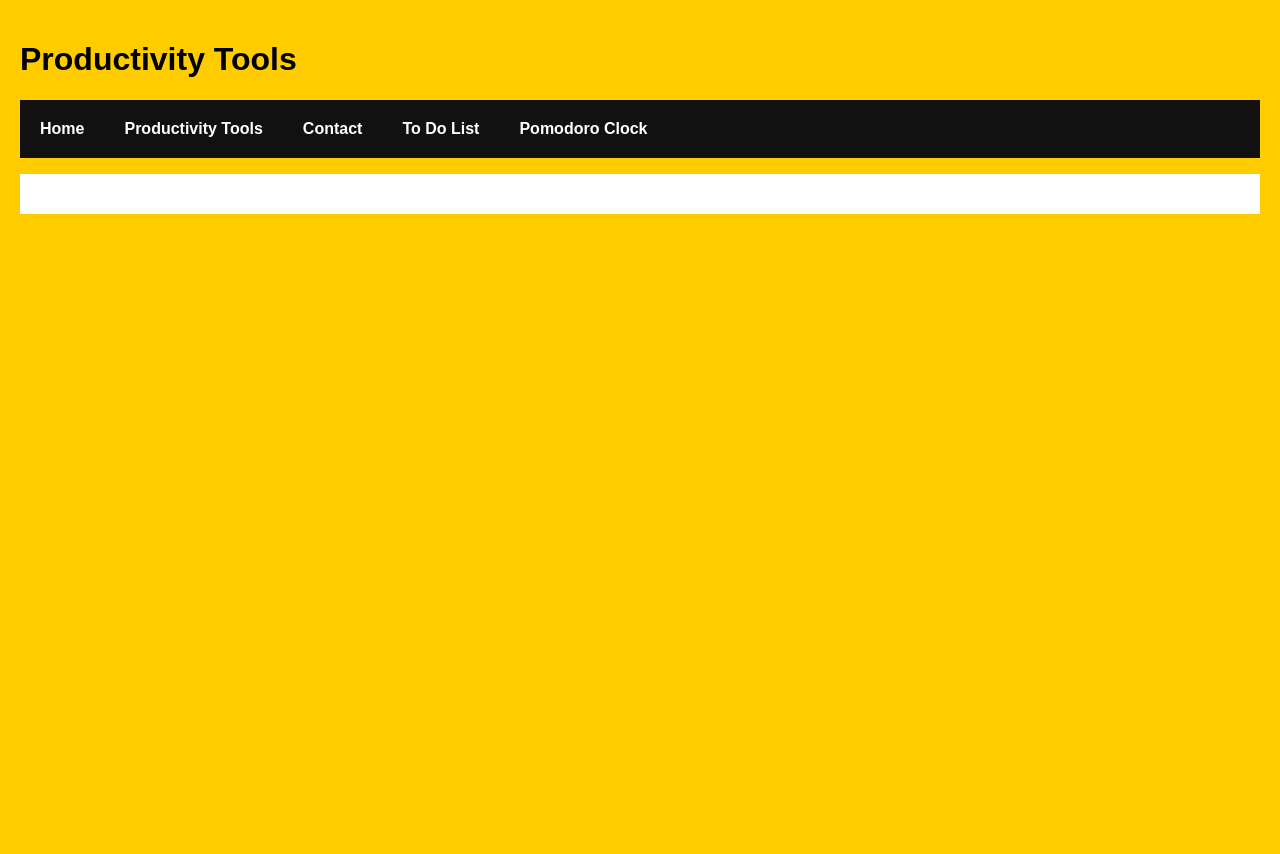
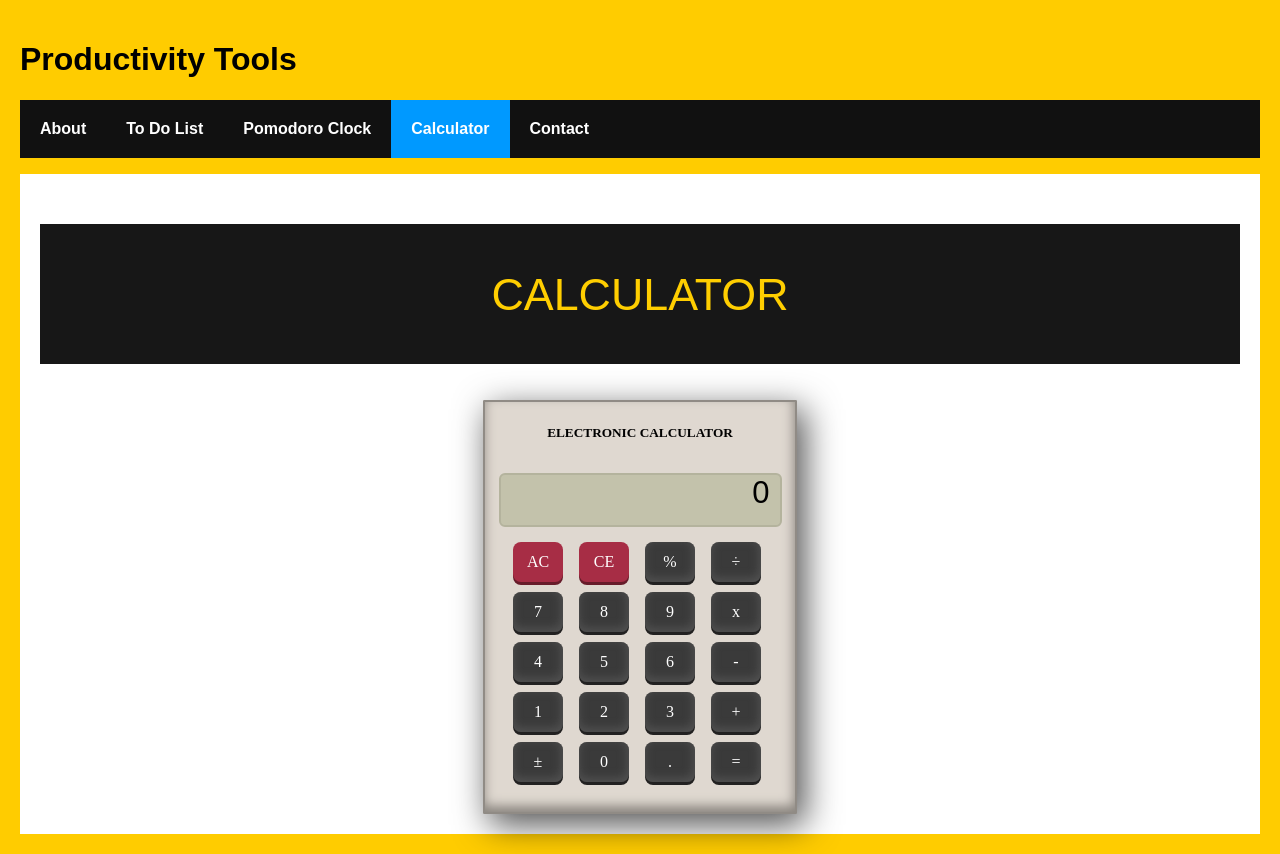
Before and after one commit to chingu-voyages/v8-geckos-team-01, a React app: page /#/Calculator in a window 1280 px wide. Before the commit the page ends 800 px from the top, so only its background shows below. Built offline with nearby package versions, Linux system fonts and the light colour scheme.

Commit message:
Created a calculator, deleted tools description page, and edited descriptions

```diff
--- /dev/null
+++ b/src/About.js
@@ -0,0 +1,22 @@
+import React, { Component } from "react";
+
+class Home extends Component {
+    render() {
+        return (
+            <div>
+                <h2>So why did we make all of these productivity tools?</h2>
+                <p>We did it on our quest to learn more, code more, and build for our <a href="https://chingu.io">
+                    Chingu</a> voyage. Voyages are free to join and put a team of developers together so they can learn and grow together as developers.  </p>
+
+                <p>We decided to create a few tools that will help you be more productive. On our site you will find: </p>
+                <ul type="square">
+                    <li><b>To Do List</b>: Add some tasks you'd like to get done today so you don't forget them.</li>
+                    <li><b>Pomodoro Clock</b>: This is essentially a task timer. You should commit to a task for at least an hour and work on it in 25 minute increments. Set yourself a break after each 25 minutes. If you break your atttention during any of these 25 minute spans, you must start it over.</li>
+                    <li><b>Calculator</b>: Not the best at math? We also created a calculator for you.</li>
+                </ul>
+            </div>
+        );
+    }
+}
+
+export default Home;
--- /dev/null
+++ b/src/Calculator.js
@@ -0,0 +1,306 @@
+import React, { Component } from 'react';
+
+const Header = () => <h1 style={css.header}>Calculator</h1>
+
+class Calculator extends Component {
+    state = {
+        buttons: [
+            { label: "AC", value: "ac", id: "acBtn", type: "reset" },
+            { label: "CE", value: "ce", id: "ceBtn", type: "cancel" },
+            { label: "%", value: "%", id: "percentageBtn", type: "percent" },
+            { label: "÷", value: "/", id: "divideBtn", type: "action" },
+            { label: "7", value: "7", id: "sevenBtn", type: "number" },
+            { label: "8", value: "8", id: "eightBtn", type: "number" },
+            { label: "9", value: "9", id: "nineBtn", type: "number" },
+            { label: "x", value: "*", id: "productBtn", type: "action" },
+            { label: "4", value: "4", id: "fourBtn", type: "number" },
+            { label: "5", value: "5", id: "fiveBtn", type: "number" },
+            { label: "6", value: "6", id: "sixBtn", type: "number" },
+            { label: "-", value: "-", id: "substractBtn", type: "action" },
+            { label: "1", value: "1", id: "oneBtn", type: "number" },
+            { label: "2", value: "2", id: "twoBtn", type: "number" },
+            { label: "3", value: "3", id: "threeBtn", type: "number" },
+            { label: "+", value: "+", id: "addBtn", type: "action" },
+            // { label: "N", value: "undefined", id: "undefinedBtn", type: "undefined" },
+            { label: "±", value: "±", id: "plusMinusBtn", type: "toggleNegative" },
+            { label: "0", value: "0", id: "zeroBtn", type: "number" },
+            { label: ".", value: ".", id: "decimalBtn", type: "number" },
+            { label: "=", value: "=", id: "equalBtn", type: "display" }
+        ],
+        entry: {
+            total: undefined,
+            action: undefined,
+            currentValue: undefined,
+            error: ""
+        }
+    };
+
+    filterFloat = value => {
+        if (/^(-|\+)?([0-9]+(\.[0-9]+)?|Infinity)$/.test(value))
+            return Number(value);
+        return NaN;
+    };
+
+    updateEntry = entry => {
+        if (typeof entry.total !== "undefined") {
+            entry.total = this.filterFloat(parseFloat(entry.total).toFixed(8));
+        }
+
+        if (entry.total === "Infinity") {
+            entry.total = undefined;
+            entry.currentValue = undefined;
+            entry.action = undefined;
+            entry.error = "Cannot divide by zero";
+        } else if (entry.total > 9999999999 || entry.total < -9999999999) {
+            entry.total = undefined;
+            entry.currentValue = undefined;
+            entry.action = undefined;
+            entry.error = "Maximum Limit Reached";
+        } else {
+            entry.error = "";
+        }
+
+        this.setState({ entry });
+    };
+
+    render() {
+        return (
+            <div>
+                <Header />
+            <div id="calculator">
+                <div id="title">
+                    <h5>
+                        <b>Electronic Calculator</b>
+                    </h5>
+                </div>
+                <EntryBox entry={this.state.entry} />
+                <div id="buttons">
+                    {this.state.buttons.map((btn, i) => (
+                        <Button
+                            key={i}
+                            label={btn.label}
+                            value={btn.value}
+                            id={btn.id}
+                            type={btn.type}
+                            entry={this.state.entry}
+                            updateEntry={this.updateEntry}
+                        />
+                    ))}
+                </div>
+            </div>
+            </div>
+        );
+    }
+}
+
+class Button extends Component {
+    handleBtn = e => {
+        let { total, action, currentValue } = { ...this.props.entry };
+        const eventType = this.props.type,
+            eventValue = e.currentTarget.value;
+
+        if (
+            typeof total !== "undefined" &&
+            typeof action === "undefined" &&
+            typeof currentValue === "undefined" &&
+            eventType === "number"
+        ) {
+            total = undefined;
+            currentValue = undefined;
+            if (eventValue === ".") {
+                currentValue = "0.";
+            } else {
+                currentValue = eventValue;
+            }
+        } else if (
+            total &&
+            action &&
+            (typeof currentValue === "undefined" ||
+                typeof currentValue !== "undefined") &&
+            eventType === "number"
+        ) {
+            if (typeof currentValue !== "undefined") {
+                let tmpNumber = currentValue.toString();
+                if (tmpNumber.length >= 10) {
+                    return;
+                }
+                if (tmpNumber.includes(".") && eventValue === ".") {
+                    return;
+                } else {
+                    tmpNumber = tmpNumber + eventValue;
+                }
+                currentValue = tmpNumber;
+            } else if (typeof currentValue === "undefined") {
+                if (eventValue === ".") {
+                    currentValue = "0.";
+                } else {
+                    currentValue = eventValue;
+                }
+            }
+        } else if (
+            total &&
+            action &&
+            (typeof currentValue === "undefined" ||
+                typeof currentValue !== "undefined") &&
+            eventType === "action"
+        ) {
+            if (typeof currentValue !== "undefined") {
+                total =
+                    action === "+"
+                        ? parseFloat(total) + parseFloat(currentValue)
+                        : action === "-"
+                            ? parseFloat(total) - parseFloat(currentValue)
+                            : action === "*"
+                                ? parseFloat(total) * parseFloat(currentValue)
+                                : parseFloat(total) / parseFloat(currentValue);
+                currentValue = undefined;
+            } else {
+                action = eventValue;
+            }
+        } else if (
+            total &&
+            action &&
+            (typeof currentValue === "undefined" ||
+                typeof currentValue !== "undefined") &&
+            eventType === "display"
+        ) {
+            total = parseFloat(total);
+            currentValue =
+                typeof currentValue === "undefined" ? total : parseFloat(currentValue);
+
+            total =
+                action === "+"
+                    ? total + parseFloat(currentValue)
+                    : action === "-"
+                        ? total - parseFloat(currentValue)
+                        : action === "*"
+                            ? total * parseFloat(currentValue)
+                            : total / parseFloat(currentValue);
+            //   currentValue = total;
+            action = undefined;
+            currentValue = undefined;
+        } else if (
+            total &&
+            typeof currentValue === "undefined" &&
+            eventType === "action"
+        ) {
+            action = eventValue;
+            currentValue = undefined;
+        } else if (!total && !action && !currentValue && eventType === "number") {
+            if (eventValue === ".") {
+                currentValue = "0.";
+            } else {
+                currentValue = parseFloat(eventValue);
+            }
+        } else if (!total && !action && currentValue && eventType === "number") {
+            let tmpNumber = currentValue.toString();
+            if (tmpNumber.length >= 10) {
+                return;
+            }
+            if (tmpNumber.includes(".") && eventValue === ".") {
+                return;
+            } else {
+                tmpNumber = tmpNumber + eventValue.toString();
+            }
+            currentValue = tmpNumber;
+        } else if (!total && !currentValue && eventType === "action") {
+            total = 0;
+            action = eventValue;
+        } else if (!total && currentValue && eventType === "action") {
+            total = currentValue;
+            action = eventValue;
+            currentValue = undefined;
+        }
+
+        if (eventType === "reset") {
+            total = undefined;
+            action = undefined;
+            currentValue = undefined;
+        }
+        if (eventType === "cancel") {
+            currentValue = undefined;
+        }
+
+        if (eventType === "toggleNegative") {
+            if (
+                typeof total !== "undefined" &&
+                typeof currentValue === "undefined" &&
+                typeof action === "undefined"
+            ) {
+                total = total * -1;
+            } else if (
+                typeof total !== "undefined" &&
+                typeof currentValue !== "undefined" &&
+                typeof action !== "undefined"
+            ) {
+                currentValue = currentValue * -1;
+            } else if (
+                typeof total === "undefined" &&
+                typeof currentValue !== "undefined" &&
+                typeof action === "undefined"
+            ) {
+                currentValue = currentValue * -1;
+            }
+        }
+
+        if (eventType === "percent") {
+            if (
+                typeof total !== "undefined" &&
+                typeof currentValue !== "undefined"
+            ) {
+                currentValue = parseFloat(currentValue) / 100;
+            }
+        }
+
+        this.props.updateEntry({ total, action, currentValue });
+
+        // console.log(
+        //   `Total : ${total}, Action : ${action}, Value : ${currentValue}`
+        // );
+    };
+    render() {
+        return (
+            <button
+                id={this.props.id}
+                value={this.props.value}
+                onClick={this.handleBtn}
+            >
+                {this.props.label}
+            </button>
+        );
+    }
+}
+
+
+class EntryBox extends Component {
+    render() {
+        const { total, currentValue, error } = { ...this.props.entry };
+        return (
+            <div id="entry-box">
+                <div id="entry">
+                    <p id="answer">
+                        {currentValue !== undefined
+                            ? currentValue
+                            : total !== undefined ? total : 0}
+                    </p>
+                </div>
+                <div id="history">{error}</div>
+            </div>
+        );
+    }
+}
+
+const css = {
+    header: {
+        backgroundColor: "#171717",
+        padding: "1em",
+        color: "#FFCE00",
+        fontSize: "2.8em",
+        textAlign: "center",
+        textTransform: "uppercase",
+        fontWeight: "300"
+
+    }
+}
+
+export default Calculator;
--- a/src/Contact.js
+++ b/src/Contact.js
@@ -4,9 +4,9 @@ class Contact extends Component {
     render() {
         return (
             <div>
-                <h2>Have any questions?</h2>
-                <p>The easiest thing to do is post on
-        our <btn class="myButton">forums</btn>
+                <h2>Questions or comments?</h2>
+                <p>Feel free to contact me  via <a href="mailto:helon@lurkaround.com.com?subject=SweetWords">
+                    Email</a>
         </p>
             </div>
         );
--- a/src/Home.js
+++ /dev/null
@@ -1,16 +0,0 @@
-import React, { Component } from "react";
-
-class Home extends Component {
-    render() {
-        return (
-            <div>
-                <h2>Are you trying to be more PRODUCTIVE!</h2>
-                <p>You've come to the right place. </p>
-
-                <p>We've created some productivity tools to help you out.</p>
-            </div>
-        );
-    }
-}
-
-export default Home;
--- a/src/Main.js
+++ b/src/Main.js
@@ -4,11 +4,11 @@ import {
     NavLink,
     HashRouter
 } from "react-router-dom";
-import Home from "./Home";
-import Tools from "./Tools";
+import About from "./About";
 import Contact from "./Contact";
 import ToDoApp from "./ToDoApp";
 import Pomodoro from "./Pomodoro";
+import Calculator from "./Calculator"
 
 class Main extends Component {
     render() {
@@ -17,18 +17,18 @@ class Main extends Component {
             <div>
                 <h1>Productivity Tools</h1>
                 <ul className="header">
-                        <li><NavLink exact to="/">Home</NavLink></li>
-                        <li><NavLink to="/tools">Productivity Tools</NavLink></li>
-                        <li><NavLink to="/contact">Contact</NavLink></li>
+                        <li><NavLink exact to="/About">About</NavLink></li>
                         <li><NavLink to="/ToDoApp">To Do List</NavLink></li>
                         <li><NavLink to="/Pomodoro">Pomodoro Clock</NavLink></li>
+                        <li><NavLink to="/Calculator">Calculator</NavLink></li>
+                        <li><NavLink to="/contact">Contact</NavLink></li>
                 </ul>
                 <div className="content">
-                    <Route exact path="/" component={Home} />
-                    <Route path="/tools" component={Tools} />
-                    <Route path="/contact" component={Contact} />
+                    <Route exact path="/About" component={About} />
                     <Route path="/ToDoApp" component={ToDoApp} />
                     <Route path="/Pomodoro" component={Pomodoro} />
+                    <Route path="/Calculator" component={Calculator} />
+                    <Route path="/contact" component={Contact} />
                 </div>
             </div>
             </HashRouter>
--- a/src/Tools.js
+++ /dev/null
@@ -1,19 +0,0 @@
-import React, { Component } from "react";
-
-class Tools extends Component {
-    render() {
-        return (
-            <div>
-                <h2>Productivity Tools</h2>
-                <p>Click any of the items below to start being productive:</p>
-                <ol>
-                    <li>Pomodoro Clock</li>
-                    <li>To Do List</li>
-                    <li>Task Timer</li>
-                </ol>
-            </div>
-        );
-    }
-}
-
-export default Tools;
--- a/src/components/ToDoNavbar.js
+++ b/src/components/ToDoNavbar.js
@@ -68,6 +68,8 @@ const css = {
 	addBtn: {
 		flex: "2",
 		fontSize: "1.15em",
+		height: "2.9em",
+		color: '#000',
 		backgroundColor: "#FFCE00",
 		border: "none",
 		outline: "none",
--- a/src/index.css
+++ b/src/index.css
@@ -150,3 +150,101 @@ ul.header li a {
 	justify-content: center;
 	background: #FFCC00;
 }
+
+/* Styles for Pomodoro */
+
+#calculator {
+  height: 25.625em;
+  width: 19.375em;
+  margin: 3% auto 0;
+  background-color: #dfd8d0;
+  border: 2px solid #908b85;
+  border-radius: 1.25px;
+  box-shadow: 7px 10px 34px 1px rgba(0, 0, 0, 0.68),    inset -1px -6px 12px 0.1px #89847e;
+  -webkit-border-radius: 1.25px;
+  -moz-border-radius: 1.25px;
+  -ms-border-radius: 1.25px;
+  -o-border-radius: 1.25px;
+}
+
+#title {
+  text-align: center;
+  padding-top: 0.625px;
+  padding-bottom: 10px;
+  text-transform: uppercase;
+  font-weight: 700;
+  margin: 0;
+}
+
+#entry-box {
+  width: 90%;
+  height: 50px;
+  margin: 0 auto;
+  border: 2px solid #b4b39d;
+  border-radius: 6px;
+  background-color: #c3c2ab;
+  text-align: right;
+}
+
+#entry {
+  margin-right: 10px;
+  font-size: 31px;
+}
+
+#answer {
+  margin: 0 0 10px;
+}
+
+#history {
+  position: relative;
+  bottom: 17px;
+  margin: 0 14px 0 0;
+  color: #8b8b7b;
+  font-size: 12px;
+}
+
+#buttons {
+  font-size: 16px;
+  font-weight: bold;
+  width: 280px;
+  margin-top: 15px;
+  margin-left: 20px;
+}
+
+button {
+  font-family: inherit;
+  font-size: 16px;
+  border-radius: 8px;
+  border: none;
+  color: #fff;
+  background-color: #3a3a3a;
+  height: 40px;
+  width: 50px;
+  margin: 0 8px 10px 8px;
+  box-shadow: 0px 3px 0px 0px #222121, inset -1px -3px 10px 1px #515151;
+  cursor: pointer;
+}
+
+button,
+button:hover,
+button:active,
+button:visited {
+  text-decoration: none !important;
+  outline: none !important;
+}
+
+button:active {
+  transform: translate(0px, 3px);
+  box-shadow: none;
+}
+
+#acBtn,
+#ceBtn {
+  font-size: 16px;
+  background-color: #a72d45;
+  box-shadow: 0px 3px 0px 0px #671c2a;
+}
+
+#undefinedBtn {
+  visibility: hidden;
+}
```
